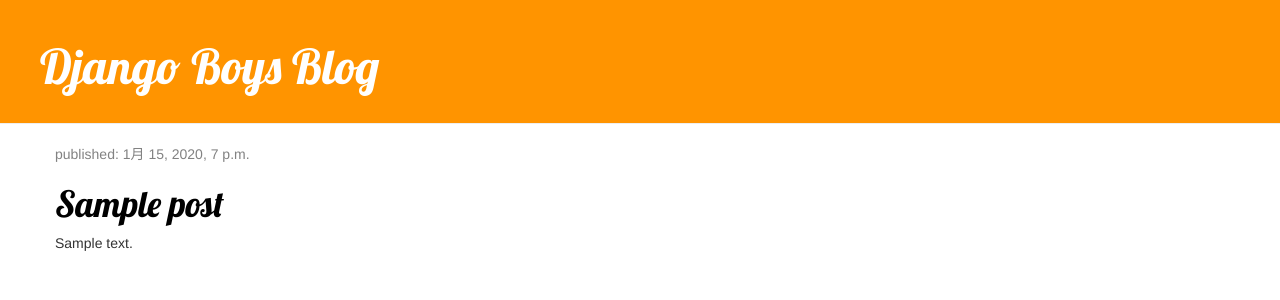
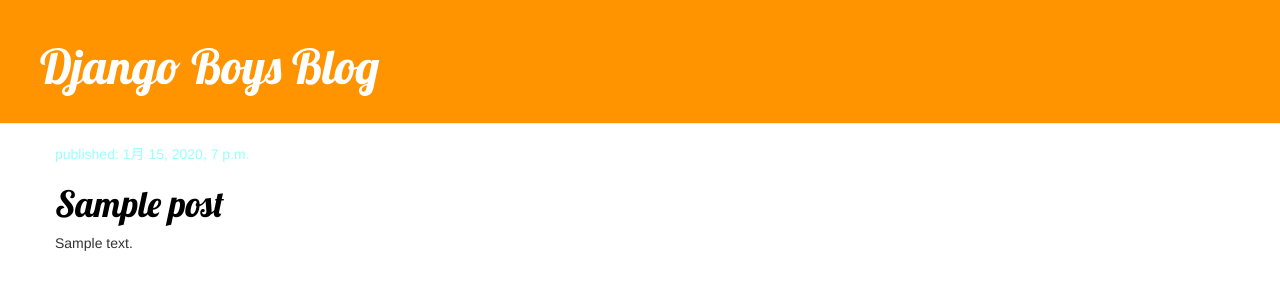
Before and after one commit to kazuscenery/my-first-blog, a Django app: template blog/templates/blog/post_list.html in a window 1280 px wide. Shown: the top 300 px of the page. Run offline with Django 3.2, Linux system fonts and the light colour scheme; the template is opened without the code that fills it: values that come from a table or form of the project are taken from there, others are empty; tables that the repository leaves empty hold one stand-in row (values such as "Sample post"); some libraries are stand-ins or nearby versions.

Commit message:
fount #99FFFF

```diff
--- a/blog/static/css/blog.css
+++ b/blog/static/css/blog.css
@@ -11,6 +11,7 @@
 }
 
 .content {
+
     margin-left: 40px;
 }
 
@@ -19,7 +20,7 @@
 }
 
 .date {
-    color: #828282;
+    color: #99FFFF;
 }
 
 .save {
```
